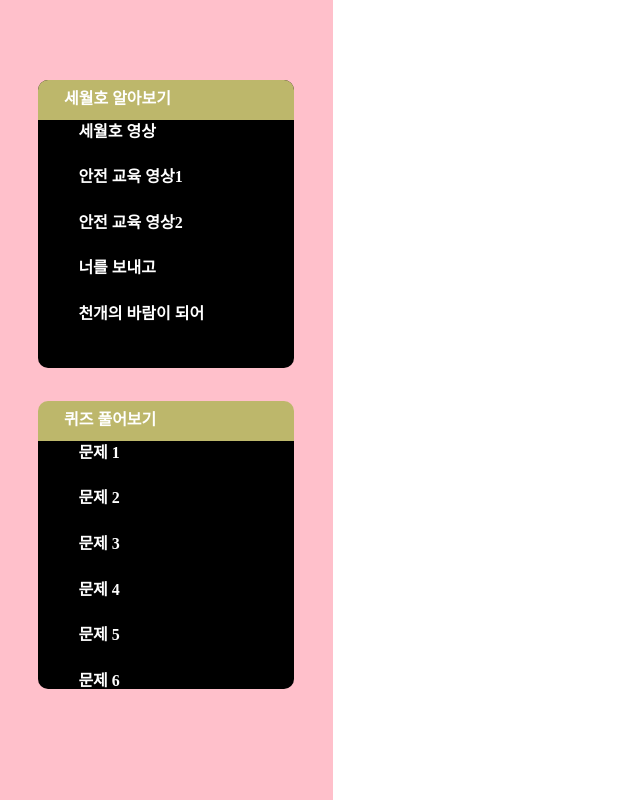
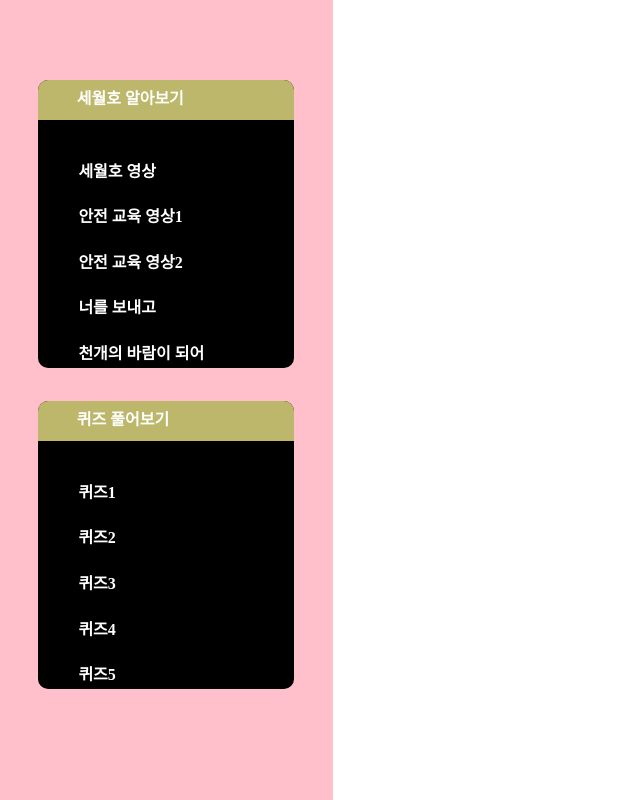
Before and after one commit to GSMHRM/Sewol-v2, a React (Vite) app: page / in a window 1280 px wide. Shown: the whole page, without its empty margins (0-640 px from the left). Built offline with nearby package versions, Linux system fonts and the light colour scheme.

Commit message:
delete ArticleItem
overflow and h1 edit

```diff
--- a/src/components/NavBar.jsx
+++ b/src/components/NavBar.jsx
@@ -6,46 +6,36 @@
   return (
     <div className="navBar">
       <div className="navBox">
+        <div className="h1Box">
+          <h1>세월호 알아보기</h1>
+        </div>
         <ul>
-          <div className="h1Box">
-            <h1>세월호 알아보기</h1>
-          </div>
-          <ArticleItem id={"세월호 영상"} link={"세월호영상"} />
-          <ArticleItem id={"안전 교육 영상1"} link={"안전교육영상1"} />
-          <ArticleItem id={"안전 교육 영상2"} link={"안전교육영상2"} />
-          <ArticleItem id={"너를 보내고"} link={"너를보내고"} />
-          <ArticleItem id={"천개의 바람이 되어"} link={"천개의바람이되어"} />
+          <li>세월호 영상</li>
+          <li>안전 교육 영상1</li>
+          <li>안전 교육 영상2</li>
+          <li>너를 보내고</li>
+          <li>천개의 바람이 되어</li>
         </ul>
       </div>
       <div className="navBox">
+        <div className="h1Box">
+          <h1>퀴즈 풀어보기</h1>
+        </div>
         <ul>
-          <div className="h1Box">
-            <h1>퀴즈 풀어보기</h1>
-          </div>
-          <ArticleItem id={"문제 1"} />
-          <ArticleItem id={"문제 2"} />
-          <ArticleItem id={"문제 3"} />
-          <ArticleItem id={"문제 4"} />
-          <ArticleItem id={"문제 5"} />
-          <ArticleItem id={"문제 6"} />
-          <ArticleItem id={"문제 7"} />
-          <ArticleItem id={"문제 8"} />
-          <ArticleItem id={"문제 9"} />
-          <ArticleItem id={"문제 10"} />
+          <li>퀴즈1</li>
+          <li>퀴즈2</li>
+          <li>퀴즈3</li>
+          <li>퀴즈4</li>
+          <li>퀴즈5</li>
+          <li>퀴즈6</li>
+          <li>퀴즈7</li>
+          <li>퀴즈8</li>
+          <li>퀴즈9</li>
+          <li>퀴즈10</li>
         </ul>
       </div>
     </div>
   );
 };
 
-const ArticleItem = ({ id }) => {
-  return (
-    <div>
-      <div className={({ isActive }) => (isActive ? "active" : undefined)}>
-        <li>{id}</li>
-      </div>
-    </div>
-  );
-};
-
 export default NavBar;
--- a/src/styles/navbar.css
+++ b/src/styles/navbar.css
@@ -21,7 +21,6 @@
 .navBox{
     width: 20vw;
     height:36vh;
-    overflow-y: auto;
     background-color: black;
     padding: 0;
     margin: 0;
@@ -31,20 +30,26 @@
     top: 10%;
     border-radius: 10px;
     margin-bottom: 10%;
+    overflow-x: hidden;
+    overflow-y: auto;
+
 }
 
 .h1Box{
+    position: sticky;
+    display: flex;
+    justify-content: center;
+    align-items: center;
     background-color: darkkhaki;
     width: 20vw;
     height: 5vh;
-    position: absolute;
-    transform: translateX(-50%);
-    left: 50%;
-    top: 0%;
+    top: 0;
+    z-index: 999;
+    transform: translateY(0);
 }
 
 
-.navBar h1{
+.navBar .navBox h1{
     width: 80%;
     font-size: 1rem;
     font-weight: 600;
@@ -56,13 +61,13 @@
     margin-top: 2%;
 }
 
-.navBar ul {
+.navBar .navBox ul {
     display: flex;
     flex-direction: column;
     list-style: none;
 }
 
-.navBar ul li {
+.navBar .navBox ul li {
     position: relative;
     width: 80%;
     font-weight: 600;
```
